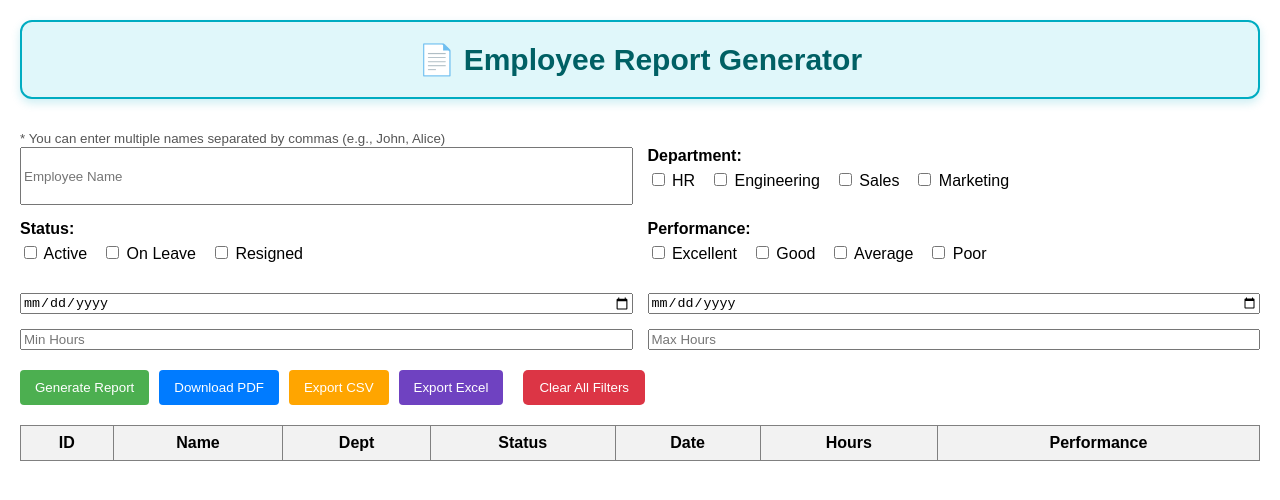
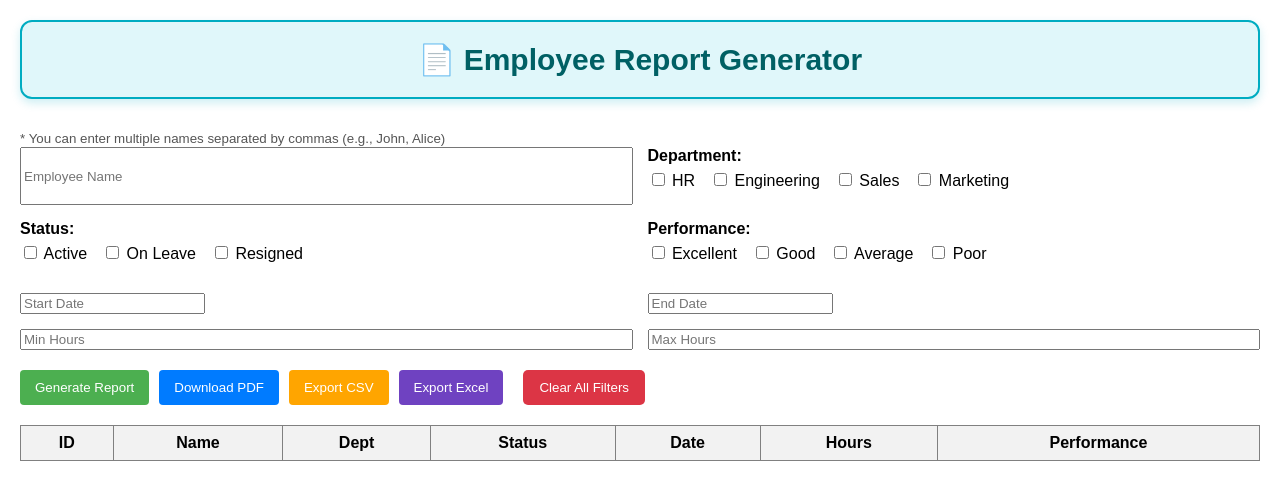
Before and after one commit to Sandeep-0070/Employee_Report, a React (Create React App) app in the folder frontend/: page / in a window 1280 px wide. Shown: the top 500 px of the page. Built offline with nearby package versions, Linux system fonts and the light colour scheme.

Commit message:
Added toast

```diff
--- a/frontend/src/App.jsx
+++ b/frontend/src/App.jsx
@@ -1,6 +1,11 @@
 import { useState } from "react";
 import axios from "axios";
 import "./App.css"; // Optional if you're using plain CSS
+import DatePicker from "react-datepicker";
+import "react-datepicker/dist/react-datepicker.css";
+import { ToastContainer, toast } from "react-toastify";
+import "react-toastify/dist/ReactToastify.css";
+
 
 function App() {
   const [filters, setFilters] = useState({
@@ -20,6 +25,9 @@ function App() {
     try {
       const res = await axios.post("https://employee-report.onrender.com/api/reports", filters);
       setReports(res.data);
+      if (res.data.length === 0) {
+        toast.warning("No results found");
+      }
     } catch (error) {
       console.error("Error fetching reports:", error);
     }
@@ -38,6 +46,7 @@ function App() {
       link.href = window.URL.createObjectURL(blob);
       link.download = "employee_report.pdf";
       link.click();
+      toast.success("PDF report downloaded");
     } catch (error) {
       console.error("PDF generation failed:", error);
     }
@@ -51,6 +60,7 @@ function App() {
       link.href = URL.createObjectURL(blob);
       link.download = "employee_report.csv";
       link.click();
+      toast.success("CSV report downloaded");
     } catch (err) {
       console.error("CSV download failed:", err);
     }
@@ -64,6 +74,7 @@ function App() {
     link.href = URL.createObjectURL(blob);
     link.download = "employee_report.xlsx";
     link.click();
+    toast.success("Excel report downloaded");
   } catch (err) {
     console.error("Excel download failed:", err);
   }
@@ -73,6 +84,7 @@ function App() {
   return (
 
     <div style={{ padding: "20px", fontFamily: "Arial" }}>
+    <ToastContainer position="top-right" autoClose={3000} />
     <div style={{
   backgroundColor: "#e0f7fa", // light cyan-blue
   border: "2px solid #00acc1",
@@ -179,16 +191,22 @@ function App() {
 
 
 
-        <input
-          type="date"
-          value={filters.start_date}
-          onChange={(e) => setFilters({ ...filters, start_date: e.target.value })}
-        />
-        <input
-          type="date"
-          value={filters.end_date}
-          onChange={(e) => setFilters({ ...filters, end_date: e.target.value })}
-        />
+<DatePicker
+  selected={filters.start_date ? new Date(filters.start_date) : null}
+  onChange={(date) =>
+    setFilters({ ...filters, start_date: date ? date.toISOString().split("T")[0] : "" })
+  }
+  placeholderText="Start Date"
+/>
+
+<DatePicker
+  selected={filters.end_date ? new Date(filters.end_date) : null}
+  onChange={(date) =>
+    setFilters({ ...filters, end_date: date ? date.toISOString().split("T")[0] : "" })
+  }
+  placeholderText="End Date"
+/>
+
 
         <input
           type="number"
@@ -234,7 +252,7 @@ function App() {
       max_hours: ""
     };
     setFilters(clearedFilters);
-
+    toast.info("Filters cleared");
     // Ensure filters state is updated before fetching
     setTimeout(() => {
       fetchReports();
```
